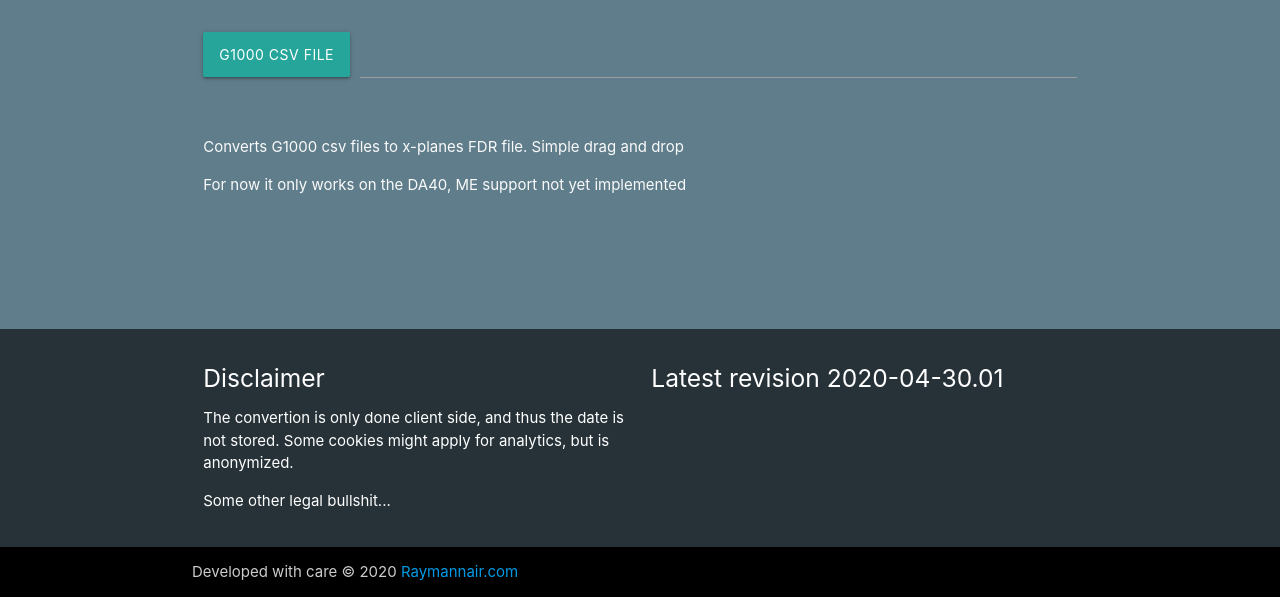
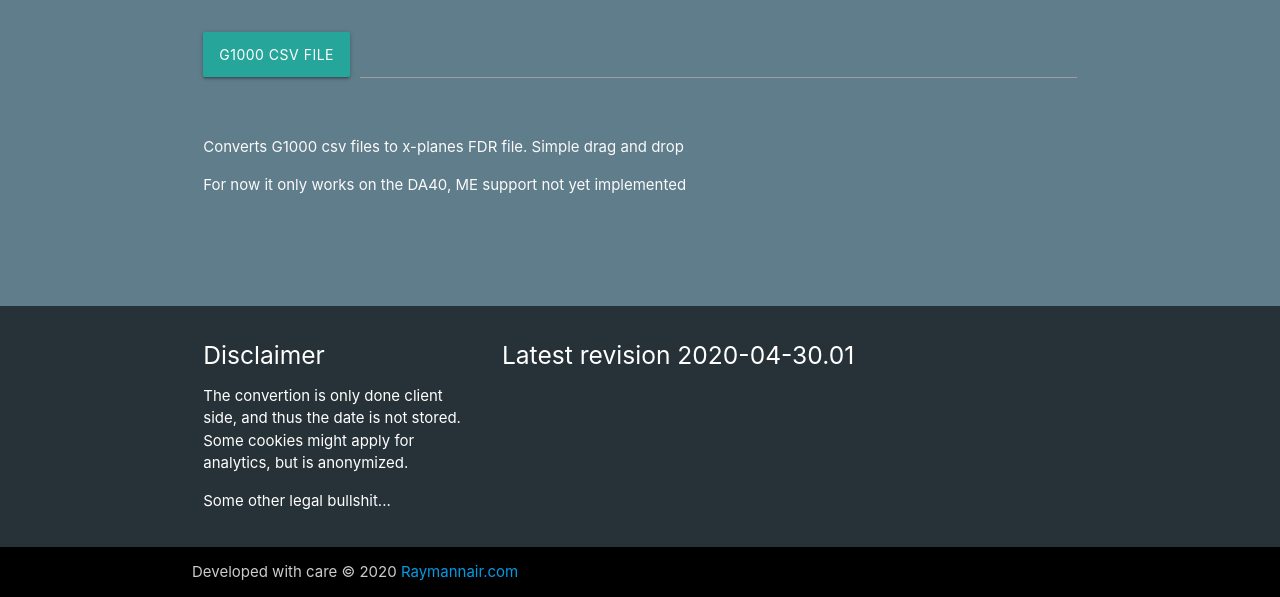
Before and after one commit to mathimat/FDR, a website: page public/index.html in a window 1280 px wide. Shown: the part 203-800 px from the top of the page. Drawn offline with nearby package versions, Linux system fonts and the light colour scheme.

Commit message:
footer responsive

```diff
--- a/public/index.html
+++ b/public/index.html
@@ -64,7 +64,7 @@
       <footer class="page-footer blue-grey darken-4">
         <div class="container">
             <div class="row">
-                <div class="col s12 l6">
+                <div class="col s12 m6 l4">
                     <h5>Disclaimer</h5>
                     <p>
                         The convertion is only done client side, and thus the date is not stored.
@@ -75,8 +75,11 @@
                             Some other legal bullshit...
                     </p>
                 </div>
-                <div class="col s12 m6">
+                <div class="col s12 m6 l6">
                     <h5>Latest revision 2020-04-30.01</h5>
+                </div>
+                <div class="col s12 m6 l2">
+
                 </div>
             </div>
         </div>
```
